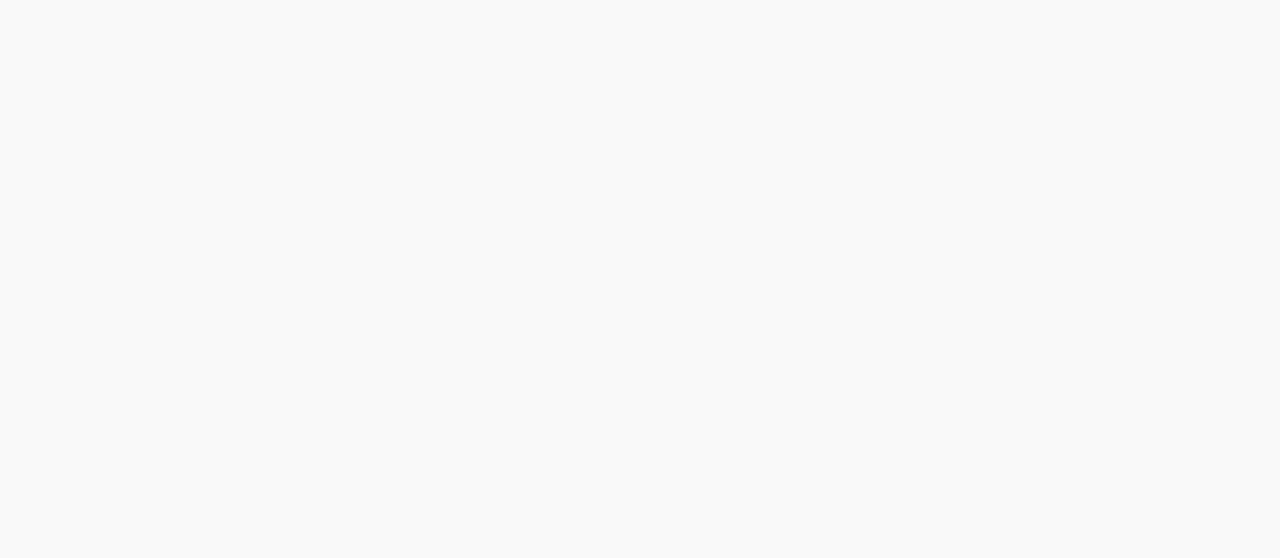
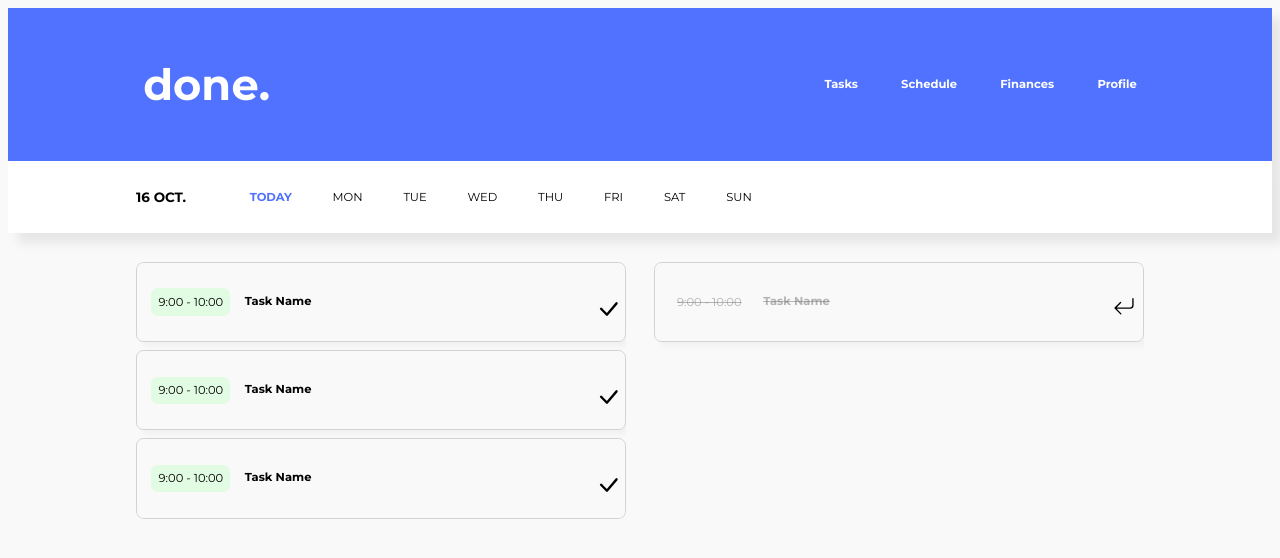
Before and after one commit to brunomgferreira/done, a React (Vite) app in the folder client/: page /tasks in a window 1280 px wide. Before the commit this address had no page. Shown: the top 558 px of the page. Built offline with nearby package versions, Linux system fonts and the light colour scheme.

Commit message:
Task design is done

```diff
--- a/client/src/App.jsx
+++ b/client/src/App.jsx
@@ -3,15 +3,17 @@
 import Home from './pages/Home'
 import Login from './pages/Login'
 import Register from './pages/Register'
+import Tasks from './pages/Tasks'
 
 
-function App() {
+const App = () => {
   return (
     <Router>
       <Routes>
         <Route exact path='/' element={<Home />} />
         <Route exact path='/register' element={<Register />} />
         <Route exact path='/login' element={<Login />} />
+        <Route exact path='/tasks' element={<Tasks />} />
       </Routes>
     </Router>
 
--- a/client/src/components/Header.jsx
+++ b/client/src/components/Header.jsx
@@ -1,9 +1,65 @@
 import React from 'react'
+import { Link } from 'react-router-dom'
+import styled from 'styled-components'
 
 const Header = () => {
   return (
-    <div>Header</div>
+    <HeaderWrapper>
+      <Container>
+        <NavbarLink to='/tasks'>
+          <Logo>done.</Logo>
+        </NavbarLink>
+        <Navbar>
+          <NavbarLink to='/tasks'>Tasks</NavbarLink>
+          <NavbarLink to='/schedule'>Schedule</NavbarLink>
+          <NavbarLink to='/finances'>Finances</NavbarLink>
+          <NavbarLink to='/profile'>Profile</NavbarLink>
+        </Navbar>
+      </Container>
+    </HeaderWrapper>
   )
 }
 
+const HeaderWrapper = styled.div`
+  background-color: ${props => props.theme.colors.primary};
+  box-shadow: 10px 10px 10px rgba(0, 0, 0, 0.08);
+`
+
+const Container = styled.div`
+  display: flex;
+  align-items: center;
+  justify-content: space-between;
+  max-width: ${({ theme }) => theme.widths.content};
+  margin: 0 auto;
+  padding: 2rem;
+
+  @media (max-width: 768px) {
+    flex-direction: column;
+    gap: 4rem;
+  }
+`
+
+const Logo = styled.h1`
+  font-size: 6rem;
+  color: white;
+`
+
+const Navbar = styled.div`
+  display: flex;
+  flex-direction: row;
+  justify-content: space-between;
+  gap: 4rem;
+`
+
+const NavbarLink = styled(Link)`
+  padding: 1rem;
+  color: ${({ theme }) => theme.colors.light};
+  transition: transform 0.15s ease-in-out;
+  font-weight:bold;
+
+  &:hover {
+    transform: scale(1.1);
+  }
+`
+
 export default Header
--- a/client/src/components/elements/InputField.jsx
+++ b/client/src/components/elements/InputField.jsx
@@ -2,7 +2,7 @@
 import PropTypes from 'prop-types'
 import styled, { css } from 'styled-components'
 
-function InputField({type, name, placeholder, $err, onChange}) {
+const InputField = ({type, name, placeholder, $err, onChange}) => {
   return (
     <Input
         type={type}
--- /dev/null
+++ b/client/src/components/elements/Task.jsx
@@ -0,0 +1,82 @@
+import React from 'react'
+import PropTypes from 'prop-types'
+import styled, { css } from 'styled-components'
+import TaskBtn from './TaskBtn'
+
+const Task = ({ $startingTime, $endingTime, $taskName, $active}) => {
+  return (
+    <TaskContainer
+    $startingTime={$startingTime}
+    $endingTime={$endingTime}
+    $taskName={$taskName}
+    $active={$active}
+    >
+      <LeftSide>
+        <Time $active={$active}>{$startingTime} - {$endingTime}</Time>
+        <TaskName $active={$active}>{$taskName}</TaskName>
+      </LeftSide>
+      <RightSide>
+        <TaskBtn $active={$active}></TaskBtn>
+      </RightSide>
+    </TaskContainer>
+  )
+}
+
+Task.propTypes = {
+  $startingTime: PropTypes.string,
+  $endingTime: PropTypes.string,
+  $taskName: PropTypes.string,
+  $active: PropTypes.bool,
+}
+
+const TaskContainer = styled.div`
+  display: flex;
+  flex-direction: row;
+  align-items: center;
+  justify-content: space-between;
+  gap: 3rem;
+  padding: 2rem 2rem 2rem 2rem;
+  border: 1px solid rgb(210, 210, 210);
+  border-radius: 1rem;
+  box-shadow: 5px 5px 5px rgba(0, 0, 0, 0.03);
+`
+
+const LeftSide = styled.div`
+  display: flex;
+  flex-direction: row;
+  align-items: center;
+  gap: 2rem;
+`
+
+const RightSide = styled.div`
+  display: flex;
+  flex-direction: row;
+  align-items: center;
+  gap: 2rem;
+  margin-right: 1rem;
+`
+
+const Time = styled.p`
+  background-color: #90ff943a;
+  padding: 0.6rem 1rem 0.6rem 1rem;
+  border-radius: 1rem;
+
+  ${({ $active }) =>
+  !$active &&
+  css`
+      color: #80808092;
+      background-color: transparent;
+      text-decoration: line-through;
+  `}
+`
+
+const TaskName = styled.h4`
+  ${({ $active }) =>
+  !$active &&
+  css`
+    color: #80808092;
+    text-decoration: line-through;
+  `}
+`
+
+export default Task;
--- /dev/null
+++ b/client/src/components/elements/TaskBtn.jsx
@@ -0,0 +1,32 @@
+import React from 'react'
+import PropTypes from 'prop-types'
+import {BsArrowReturnLeft, BsCheckLg} from 'react-icons/bs';
+import styled from 'styled-components';
+
+const TaskBtn = ({$active}) => {
+  return (
+    <TaskBtnWrapper $active={$active}>
+      {$active ? <BsCheckLg size={26} /> : <BsArrowReturnLeft size={22} />}
+    </TaskBtnWrapper>
+  )
+}
+
+TaskBtn.propTypes = {
+  $active: PropTypes.bool,
+}
+
+const TaskBtnWrapper = styled.button`
+  background-color: transparent;
+  height: 2rem;
+  width: 2rem;
+
+  &:hover {
+    transform: scale(1.1);
+  }
+
+  &:active {
+    transform: scale(1.02);
+  }
+`
+
+export default TaskBtn;
--- /dev/null
+++ b/client/src/components/elements/TaskDayButton.jsx
@@ -0,0 +1,32 @@
+import React from 'react'
+import PropTypes from 'prop-types'
+import styled, { css } from 'styled-components'
+
+const DayButton = ({$active, $content}) => {
+  return (
+    <DayButtonWrapper $active={$active}>{$content}</DayButtonWrapper>
+  )
+}
+
+DayButton.propTypes = {
+  $active: PropTypes.bool,
+  $content: PropTypes.string
+}
+
+const DayButtonWrapper = styled.button`
+  background-color: transparent;
+  transition: 0.15s ease-in-out;
+
+  ${({ $active }) =>
+    $active &&
+    css`
+      color: ${({ theme }) => theme.colors.primary};
+      font-weight: bold;
+    `}
+
+  &:hover {
+    transform: scale(1.1);
+  }
+`
+
+export default DayButton
--- a/client/src/pages/Login.jsx
+++ b/client/src/pages/Login.jsx
@@ -7,7 +7,7 @@
 import InputField from '../components/elements/InputField';
 import { Link } from 'react-router-dom'
 
-function Login() {
+const Login = () => {
   const [email, setEmail] = useState('');
   const [password, setPassword] = useState('');
   const [error, setError] = useState('');
--- a/client/src/pages/Register.jsx
+++ b/client/src/pages/Register.jsx
@@ -7,7 +7,7 @@
 import InputField from '../components/elements/InputField';
 import { Link } from 'react-router-dom';
 
-function Register() {
+const Register = () => {
   const [firstName, setFirstName] = useState('');
   const [lastName, setLastName] = useState('');
   const [email, setEmail] = useState('');
--- /dev/null
+++ b/client/src/pages/Tasks.jsx
@@ -0,0 +1,87 @@
+import React from 'react'
+import Header from '../components/Header'
+import styled from 'styled-components'
+import DayButton from '../components/elements/TaskDayButton'
+import Task from '../components/elements/Task'
+
+const Tasks = () => {
+  return (
+    <div>
+        <Header></Header>
+        <SecondHeaderWrapper>
+            <SecondHeader>
+                <Date>16 OCT.</Date>
+                <Navbar>
+                    <DayButton $active={true} $content={'TODAY'}></DayButton>
+                    <DayButton $active={false} $content={'MON'}></DayButton>
+                    <DayButton $active={false} $content={'TUE'}></DayButton>
+                    <DayButton $active={false} $content={'WED'}></DayButton>
+                    <DayButton $active={false} $content={'THU'}></DayButton>
+                    <DayButton $active={false} $content={'FRI'}></DayButton>
+                    <DayButton $active={false} $content={'SAT'}></DayButton>
+                    <DayButton $active={false} $content={'SUN'}></DayButton>
+                </Navbar>
+            </SecondHeader>
+        </SecondHeaderWrapper>
+        <MainWrapper>
+            <Container>
+                <Task $startingTime={"9:00"} $endingTime={"10:00"} $taskName={"Task Name"} $active={true}></Task>
+                <Task $startingTime={"9:00"} $endingTime={"10:00"} $taskName={"Task Name"} $active={true}></Task>
+                <Task $startingTime={"9:00"} $endingTime={"10:00"} $taskName={"Task Name"} $active={true}></Task>
+            </Container>
+            <Container>
+                <Task $startingTime={"9:00"} $endingTime={"10:00"} $taskName={"Task Name"} $active={false}></Task>
+            </Container>
+        </MainWrapper>
+    </div>
+  )
+}
+
+const SecondHeaderWrapper = styled.div`
+    background-color: white;
+    box-shadow: 10px 10px 10px rgba(0, 0, 0, 0.08);
+`
+
+const SecondHeader = styled.div`
+  display: flex;
+  align-items: center;
+  max-width: ${({ theme }) => theme.widths.content};
+  margin: 0 auto;
+  padding: 2rem;
+  gap: 8rem;
+`
+
+const Date = styled.h3`
+    font-weight: bold;
+`
+
+const Navbar = styled.div`
+  display: flex;
+  flex-direction: row;
+  justify-content: space-between;
+  gap: 4rem;
+`
+
+const MainWrapper = styled.main`
+    max-width: ${({ theme }) => theme.widths.content};
+    margin: 0 auto;
+    display: flex;
+    align-items: column;
+    justify-content: center;
+    margin-top: 4rem;
+    gap: 4rem;
+`
+
+const Container = styled.div`
+    display: flex;
+    flex-direction: column;
+    border-radius: 1rem;
+    width: 100%;
+    gap: 1rem;
+    overflow: hidden;
+    /* background-color: white;   */
+    /* padding: 4rem 3rem; */
+    /* box-shadow: 10px 10px 10px rgba(0, 0, 0, 0.03); */
+`
+
+export default Tasks
```
